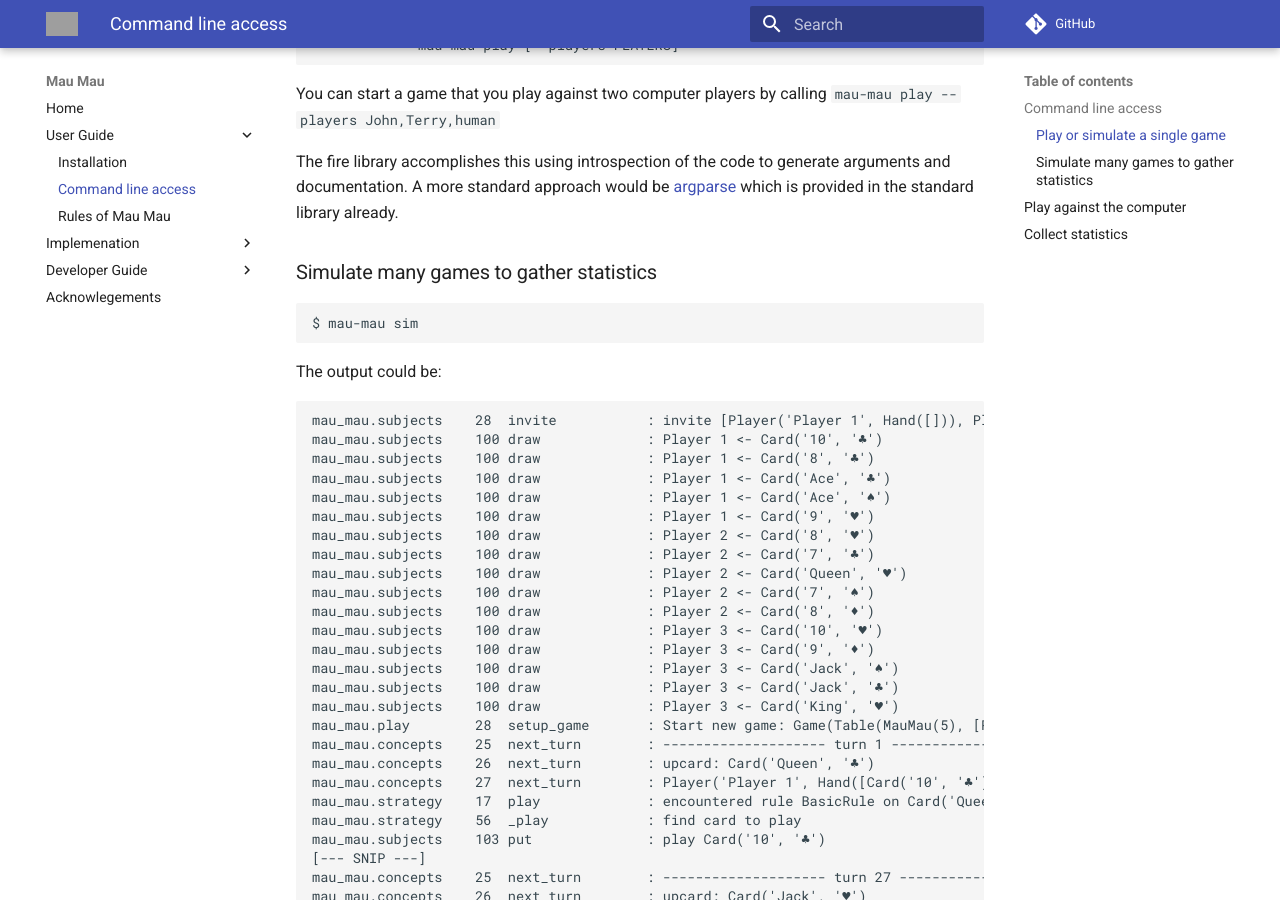
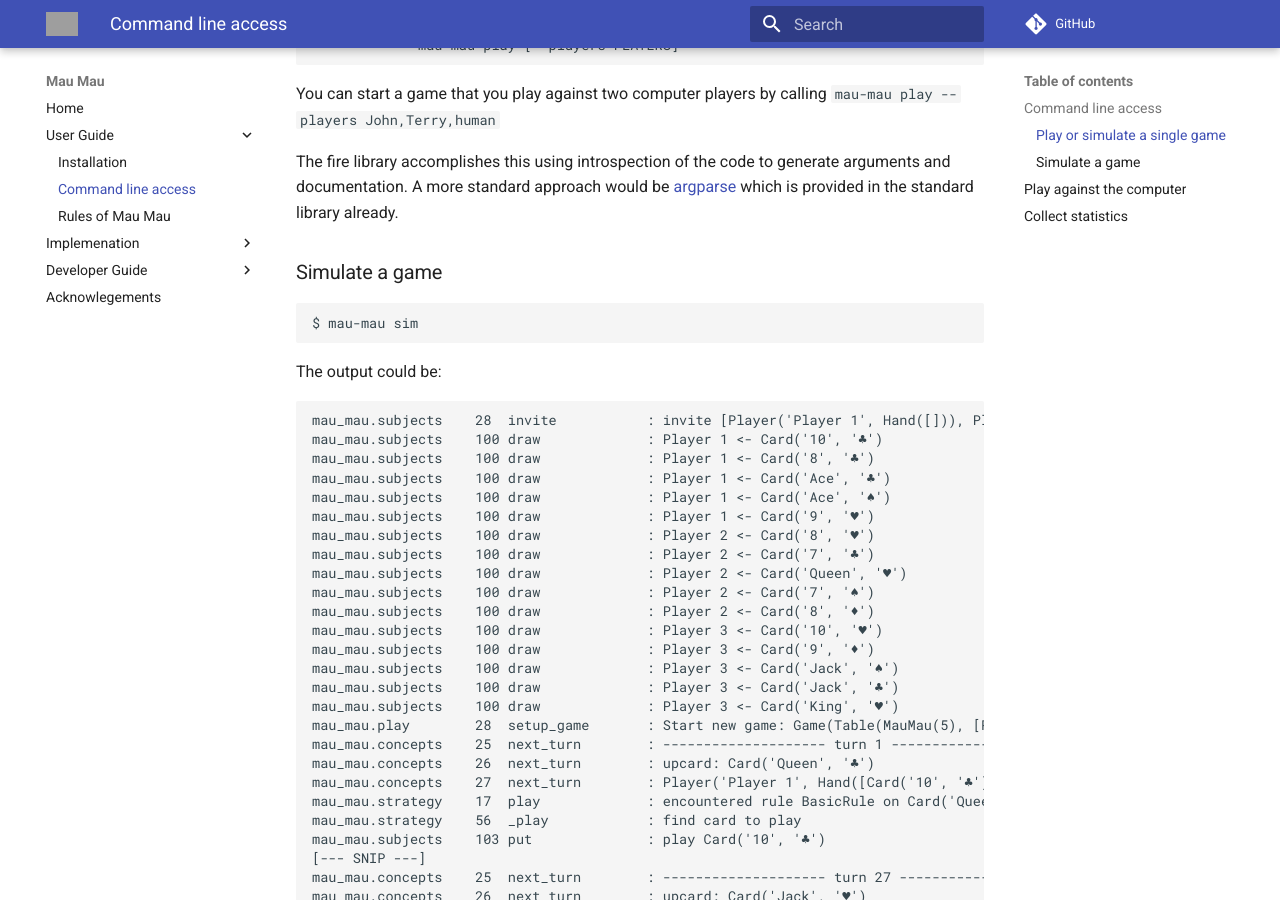
Before and after one commit to obestwalter/mau-mau, an MkDocs documentation site: the page built from docs/guide/usage.md, in a window 1280 px wide and 900 px high, scrolled down 855 px. Built offline with MkDocs 1.6.1 and Material for MkDocs 9.7.7, drawn with Linux system fonts in a browser that asks for light colours; comment, search, counter and statistics services are not loaded; grey boxes are pictures that could not be loaded.

Commit message:
fix title

```diff
--- a/docs/guide/usage.md
+++ b/docs/guide/usage.md
@@ -34,7 +34,7 @@ You can start a game that you play against two computer players by calling `mau-
 
 The fire library accomplishes this using introspection of the code to generate arguments and documentation. A more standard approach would be [argparse](https://docs.python.org/3/library/argparse.html) which is provided in the standard library already.
 
-### Simulate many games to gather statistics
+### Simulate a game
 
     $ mau-mau sim
 
```
